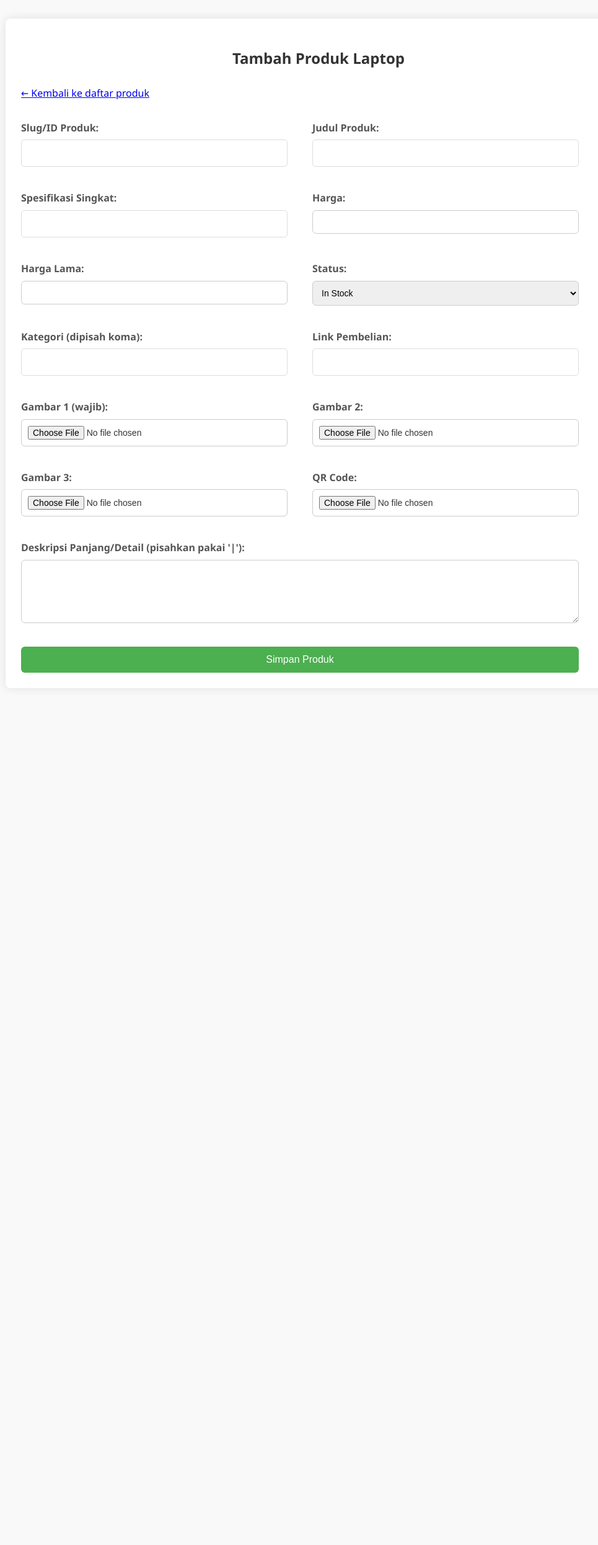
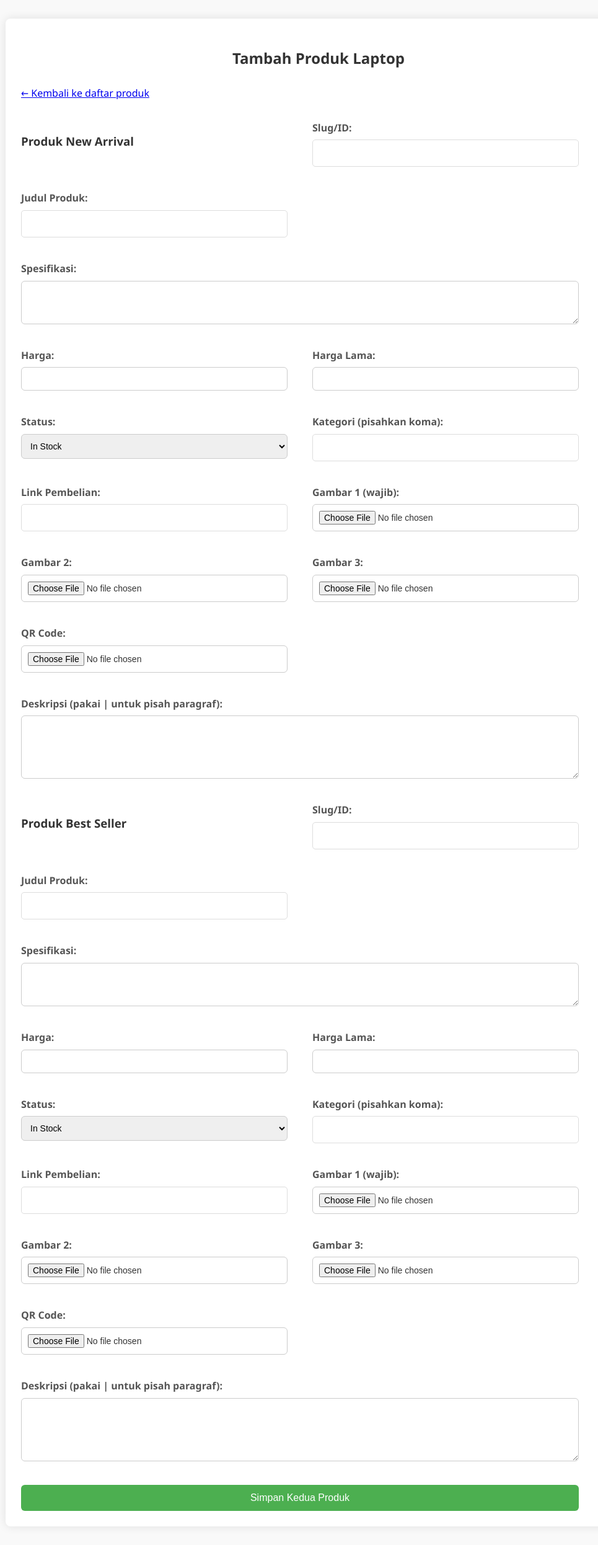
Before and after one commit to Aryaa245/Belajar-vue, a PHP site: page /products/create_product.php in a window 1280 px wide. Shown: the whole page at 62% size, without its empty margins (126-1091 px from the left). Before the commit the page ends 1085 px from the top, so only its background shows below. Run offline with PHP 8.4, Linux system fonts and the light colour scheme; the visitor is signed in with stand-in values (Sample User, id 1).

Commit message:
ketinggalan

```diff
--- a/Backend/products/create_product.php
+++ b/Backend/products/create_product.php
@@ -6,15 +6,8 @@ $errors = [];
 $success = false;
 
 if ($_SERVER['REQUEST_METHOD'] === 'POST') {
-    $slug = $_POST['slug'];
-    $title = $_POST['title'];
-    $specs = $_POST['specs'];
-    $price = $_POST['price'];
-    $old_price = $_POST['old_price'];
-    $status = $_POST['status'];
-    $category = $_POST['category'];
-    $buy_link = $_POST['buy_link'];
-    $description = $_POST['description'];
+    $errors = [];
+    $success = false;
 
     $upload_dir = $_SERVER['DOCUMENT_ROOT'] . '/technologia/vue-project/public/Images/';
 
@@ -22,37 +15,79 @@ if ($_SERVER['REQUEST_METHOD'] === 'POST') {
         global $upload_dir;
         $pathVar = '';
         if (isset($_FILES[$fieldName]) && $_FILES[$fieldName]['error'] === UPLOAD_ERR_OK) {
-            $filename = basename($_FILES[$fieldName]['name']);
+            $filename = time() . '_' . basename($_FILES[$fieldName]['name']);
             $target_path = $upload_dir . $filename;
             if (move_uploaded_file($_FILES[$fieldName]['tmp_name'], $target_path)) {
                 $pathVar = '/Images/' . $filename;
             } else {
-                $errors[] = "Gagal mengupload $label.";
+                $errors[] = "Gagal upload $label.";
             }
         }
     }
 
-    uploadImage('image_1_file', $image_1, $errors, 'Gambar 1');
-    uploadImage('image_2_file', $image_2, $errors, 'Gambar 2');
-    uploadImage('image_3_file', $image_3, $errors, 'Gambar 3');
-    uploadImage('qr_code_file', $qr_code, $errors, 'QR Code');
+    $conn->beginTransaction();
 
-    if (empty($image_1)) $errors[] = "Gambar 1 wajib diupload.";
+    try {
+        // ✅ Jika admin isi produk New Arrival
+        if (!empty($_POST['na_slug'])) {
+            $na_slug = $_POST['na_slug'];
+            $na_title = $_POST['na_title'];
+            $na_specs = $_POST['na_specs'];
+            $na_price = $_POST['na_price'];
+            $na_old_price = $_POST['na_old_price'];
+            $na_status = $_POST['na_status'];
+            $na_category = $_POST['na_category'];
+            $na_buy_link = $_POST['na_buy_link'];
+            $na_description = $_POST['na_description'];
 
-    if (empty($errors)) {
-        try {
-            $stmt = $conn->prepare("INSERT INTO products (slug, title, specs, price, old_price, status, image_1, image_2, image_3, category, buy_link, description, qr_code)
-                                    VALUES (?, ?, ?, ?, ?, ?, ?, ?, ?, ?, ?, ?, ?)");
-            $stmt->execute([
-                $slug, $title, $specs, $price, $old_price, $status,
-                $image_1, $image_2, $image_3, $category, $buy_link, $description, $qr_code
+            uploadImage('na_image_1', $na_img1, $errors, 'Gambar 1 - New Arrival');
+            uploadImage('na_image_2', $na_img2, $errors, 'Gambar 2 - New Arrival');
+            uploadImage('na_image_3', $na_img3, $errors, 'Gambar 3 - New Arrival');
+            uploadImage('na_qr_code', $na_qr, $errors, 'QR Code - New Arrival');
+
+            $stmt1 = $conn->prepare("INSERT INTO products (slug, title, specs, price, old_price, status, image_1, image_2, image_3, category, buy_link, description, qr_code)
+                                     VALUES (?, ?, ?, ?, ?, ?, ?, ?, ?, ?, ?, ?, ?)");
+            $stmt1->execute([
+                $na_slug, $na_title, $na_specs, $na_price, $na_old_price, $na_status,
+                $na_img1, $na_img2, $na_img3, $na_category, $na_buy_link, $na_description, $na_qr
             ]);
-            $success = true;
-        } catch (PDOException $e) {
-            $errors[] = "Gagal menambahkan produk: " . $e->getMessage();
         }
+
+        // ✅ Jika admin isi produk Best Seller
+        if (!empty($_POST['bs_slug'])) {
+            $bs_slug = $_POST['bs_slug'];
+            $bs_title = $_POST['bs_title'];
+            $bs_specs = $_POST['bs_specs'];
+            $bs_price = $_POST['bs_price'];
+            $bs_old_price = $_POST['bs_old_price'];
+            $bs_status = $_POST['bs_status'];
+            $bs_category = $_POST['bs_category'];
+            $bs_buy_link = $_POST['bs_buy_link'];
+            $bs_description = $_POST['bs_description'];
+
+            uploadImage('bs_image_1', $bs_img1, $errors, 'Gambar 1 - Best Seller');
+            uploadImage('bs_image_2', $bs_img2, $errors, 'Gambar 2 - Best Seller');
+            uploadImage('bs_image_3', $bs_img3, $errors, 'Gambar 3 - Best Seller');
+            uploadImage('bs_qr_code', $bs_qr, $errors, 'QR Code - Best Seller');
+
+            $stmt2 = $conn->prepare("INSERT INTO best_seller (slug, title, specs, price, old_price, status, image_1, image_2, image_3, category, buy_link, description, qr_code)
+                                     VALUES (?, ?, ?, ?, ?, ?, ?, ?, ?, ?, ?, ?, ?)");
+            $stmt2->execute([
+                $bs_slug, $bs_title, $bs_specs, $bs_price, $bs_old_price, $bs_status,
+                $bs_img1, $bs_img2, $bs_img3, $bs_category, $bs_buy_link, $bs_description, $bs_qr
+            ]);
+        }
+
+        $conn->commit();
+        $success = true;
+
+    } catch (PDOException $e) {
+        $conn->rollBack();
+        $errors[] = "Gagal menyimpan produk: " . $e->getMessage();
     }
 }
+
+
 ?>
 
 <!DOCTYPE html>
@@ -141,76 +176,152 @@ if ($_SERVER['REQUEST_METHOD'] === 'POST') {
     </div>
   <?php endif; ?>
 
-  <form method="post" enctype="multipart/form-data" class="form-container">
+ <form method="post" enctype="multipart/form-data" class="form-container">
+  <!-- 🔶 New Arrival -->
+  <h3>Produk New Arrival</h3>
+
   <div class="form-group">
-    <label>Slug/ID Produk:</label>
-    <input type="text" name="slug" required>
+    <label>Slug/ID:</label>
+    <input type="text" name="na_slug" >
   </div>
 
   <div class="form-group">
     <label>Judul Produk:</label>
-    <input type="text" name="title" required>
+    <input type="text" name="na_title" >
   </div>
 
-  <div class="form-group">
-    <label>Spesifikasi Singkat:</label>
-    <input type="text" name="specs" required>
+  <div class="form-group full-width">
+    <label>Spesifikasi:</label>
+    <textarea name="na_specs" rows="3" ></textarea>
   </div>
 
   <div class="form-group">
     <label>Harga:</label>
-    <input type="number" name="price" required>
+    <input type="number" name="na_price" >
   </div>
 
   <div class="form-group">
     <label>Harga Lama:</label>
-    <input type="number" name="old_price">
+    <input type="number" name="na_old_price">
   </div>
 
   <div class="form-group">
     <label>Status:</label>
-    <select name="status">
+    <select name="na_status">
       <option value="In Stock">In Stock</option>
       <option value="Out of Stock">Out of Stock</option>
     </select>
   </div>
 
   <div class="form-group">
-    <label>Kategori (dipisah koma):</label>
-    <input type="text" name="category">
+    <label>Kategori (pisahkan koma):</label>
+    <input type="text" name="na_category">
   </div>
 
   <div class="form-group">
     <label>Link Pembelian:</label>
-    <input type="text" name="buy_link">
+    <input type="text" name="na_buy_link">
   </div>
 
   <div class="form-group">
     <label>Gambar 1 (wajib):</label>
-    <input type="file" name="image_1_file" required>
+    <input type="file" name="na_image_1" >
   </div>
 
   <div class="form-group">
     <label>Gambar 2:</label>
-    <input type="file" name="image_2_file">
+    <input type="file" name="na_image_2">
   </div>
 
   <div class="form-group">
     <label>Gambar 3:</label>
-    <input type="file" name="image_3_file">
+    <input type="file" name="na_image_3">
   </div>
 
   <div class="form-group">
     <label>QR Code:</label>
-    <input type="file" name="qr_code_file">
+    <input type="file" name="na_qr_code">
   </div>
 
   <div class="form-group full-width">
-    <label>Deskripsi Panjang/Detail (pisahkan pakai '|'):</label>
-    <textarea name="description" rows="5"></textarea>
+    <label>Deskripsi (pakai | untuk pisah paragraf):</label>
+    <textarea name="na_description" rows="5"></textarea>
   </div>
 
-  <button type="submit">Simpan Produk</button>
+  <!-- 🔷 Best Seller -->
+  <h3>Produk Best Seller</h3>
+
+  <div class="form-group">
+    <label>Slug/ID:</label>
+    <input type="text" name="bs_slug" >
+  </div>
+
+  <div class="form-group">
+    <label>Judul Produk:</label>
+    <input type="text" name="bs_title" >
+  </div>
+
+  <div class="form-group full-width">
+    <label>Spesifikasi:</label>
+    <textarea name="bs_specs" rows="3" ></textarea>
+  </div>
+
+  <div class="form-group">
+    <label>Harga:</label>
+    <input type="number" name="bs_price" >
+  </div>
+
+  <div class="form-group">
+    <label>Harga Lama:</label>
+    <input type="number" name="bs_old_price">
+  </div>
+
+  <div class="form-group">
+    <label>Status:</label>
+    <select name="bs_status">
+      <option value="In Stock">In Stock</option>
+      <option value="Out of Stock">Out of Stock</option>
+    </select>
+  </div>
+
+  <div class="form-group">
+    <label>Kategori (pisahkan koma):</label>
+    <input type="text" name="bs_category">
+  </div>
+
+  <div class="form-group">
+    <label>Link Pembelian:</label>
+    <input type="text" name="bs_buy_link">
+  </div>
+
+  <div class="form-group">
+    <label>Gambar 1 (wajib):</label>
+    <input type="file" name="bs_image_1" >
+  </div>
+
+  <div class="form-group">
+    <label>Gambar 2:</label>
+    <input type="file" name="bs_image_2">
+  </div>
+
+  <div class="form-group">
+    <label>Gambar 3:</label>
+    <input type="file" name="bs_image_3">
+  </div>
+
+  <div class="form-group">
+    <label>QR Code:</label>
+    <input type="file" name="bs_qr_code">
+  </div>
+
+  <div class="form-group full-width">
+    <label>Deskripsi (pakai | untuk pisah paragraf):</label>
+    <textarea name="bs_description" rows="5"></textarea>
+  </div>
+
+  <button type="submit">Simpan Kedua Produk</button>
+</form>
+
 </form>
 
 </div>
```
Also changed, not shown: Backend/products/get_best_seller.php (added, +12 -0 lines), Backend/products/list.php (+52 -5 lines).
